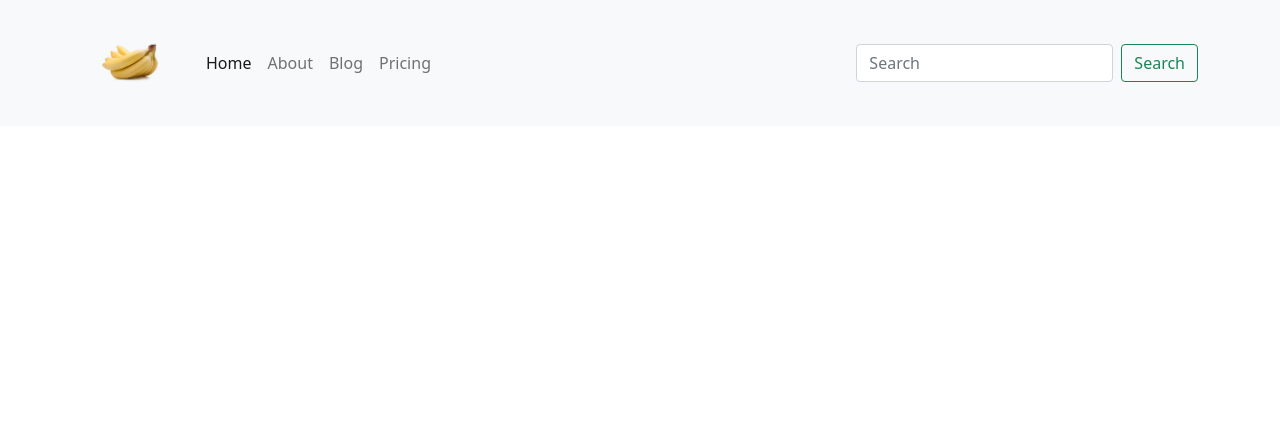
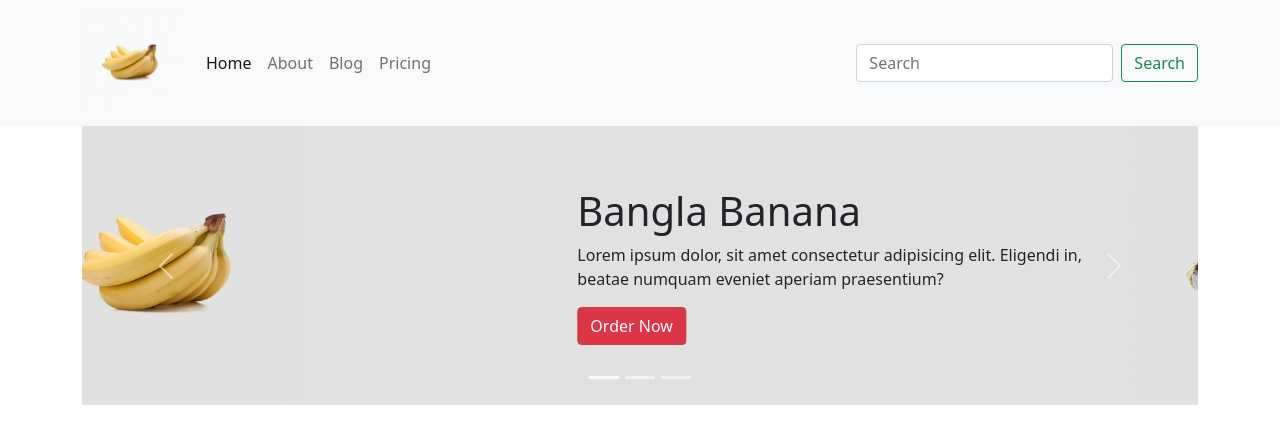
Before and after one commit to Arif870/Web2-bootstrap, a plain HTML site: page index.html in a window 1280 px wide. Drawn offline with nearby package versions, Linux system fonts and the light colour scheme.

Commit message:
slider section done

```diff
--- a/index.html
+++ b/index.html
@@ -12,7 +12,7 @@
       integrity="sha384-1BmE4kWBq78iYhFldvKuhfTAU6auU8tT94WrHftjDbrCEXSU1oBoqyl2QvZ6jIW3"
       crossorigin="anonymous"
     />
-
+    <link rel="stylesheet" href="./CSS/style.css" />
     <title>Bootstrap e-commerce</title>
   </head>
   <body>
@@ -66,6 +66,122 @@
     </nav>
     <!-- Nabvar End  -->
 
+    <!-- Slider Start -->
+
+    <div class="container">
+      <div class="row">
+        <div class="col-12 mx-auto">
+          <div
+            id="carouselExampleIndicators"
+            class="carousel slide"
+            data-bs-ride="carousel"
+            style="background-color: rgba(128, 128, 128, 0.238)"
+          >
+            <div class="carousel-indicators">
+              <button
+                type="button"
+                data-bs-target="#carouselExampleIndicators"
+                data-bs-slide-to="0"
+                class="active"
+                aria-current="true"
+                aria-label="Slide 1"
+              ></button>
+              <button
+                type="button"
+                data-bs-target="#carouselExampleIndicators"
+                data-bs-slide-to="1"
+                aria-label="Slide 2"
+              ></button>
+              <button
+                type="button"
+                data-bs-target="#carouselExampleIndicators"
+                data-bs-slide-to="2"
+                aria-label="Slide 3"
+              ></button>
+            </div>
+            <div class="carousel-inner">
+              <div class="carousel-item active">
+                <div class="d-flex align-items-center justify-content-between">
+                  <img
+                    src="./images/banana.png"
+                    class="d-block w-25"
+                    alt="..."
+                  />
+                  <div class="w-50">
+                    <h1>Bangla Banana</h1>
+                    <p>
+                      Lorem ipsum dolor, sit amet consectetur adipisicing elit.
+                      Eligendi in, beatae numquam eveniet aperiam praesentium?
+                    </p>
+                    <button class="btn btn-danger">Order Now</button>
+                  </div>
+                </div>
+              </div>
+              <div class="carousel-item">
+                <div class="d-flex align-items-center justify-content-between">
+                  <img
+                    src="./images/eggplant.png"
+                    class="d-block w-25"
+                    alt="..."
+                  />
+                  <div class="w-50">
+                    <h1>Bangla Baguni</h1>
+                    <p>
+                      Lorem ipsum dolor, sit amet consectetur adipisicing elit.
+                      Eligendi in, beatae numquam eveniet aperiam praesentium?
+                    </p>
+                    <button class="btn btn-warning">Order Now</button>
+                  </div>
+                </div>
+              </div>
+              <div class="carousel-item">
+                <div class="d-flex align-items-center justify-content-between">
+                  <img
+                    src="./images/lettuce.png"
+                    class="d-block w-25"
+                    alt="..."
+                  />
+                  <div class="w-50">
+                    <h1>Bangla Lettuce</h1>
+                    <p>
+                      Lorem ipsum dolor, sit amet consectetur adipisicing elit.
+                      Eligendi in, beatae numquam eveniet aperiam praesentium?
+                    </p>
+                    <button class="btn btn-primary">Order Now</button>
+                  </div>
+                </div>
+              </div>
+            </div>
+            <button
+              class="carousel-control-prev"
+              type="button"
+              data-bs-target="#carouselExampleIndicators"
+              data-bs-slide="prev"
+            >
+              <span
+                class="carousel-control-prev-icon"
+                aria-hidden="true"
+              ></span>
+              <span class="visually-hidden">Previous</span>
+            </button>
+            <button
+              class="carousel-control-next"
+              type="button"
+              data-bs-target="#carouselExampleIndicators"
+              data-bs-slide="next"
+            >
+              <span
+                class="carousel-control-next-icon"
+                aria-hidden="true"
+              ></span>
+              <span class="visually-hidden">Next</span>
+            </button>
+          </div>
+        </div>
+      </div>
+    </div>
+    <!-- Slider End -->
+
     <!-- Bootstrap bundle -->
     <script
       src="https://cdn.jsdelivr.net/npm/bootstrap@5.1.3/dist/js/bootstrap.bundle.min.js"
```
Also changed, not shown: 1 other file.
